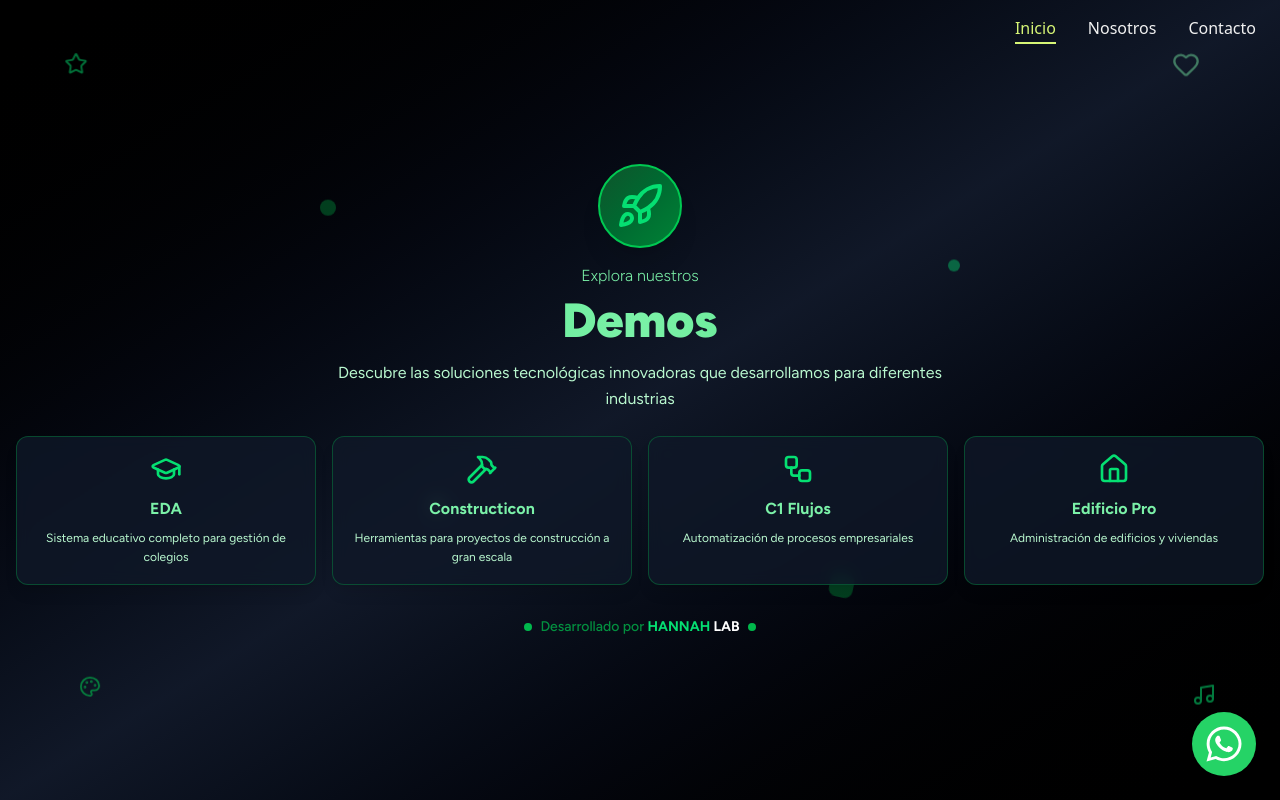
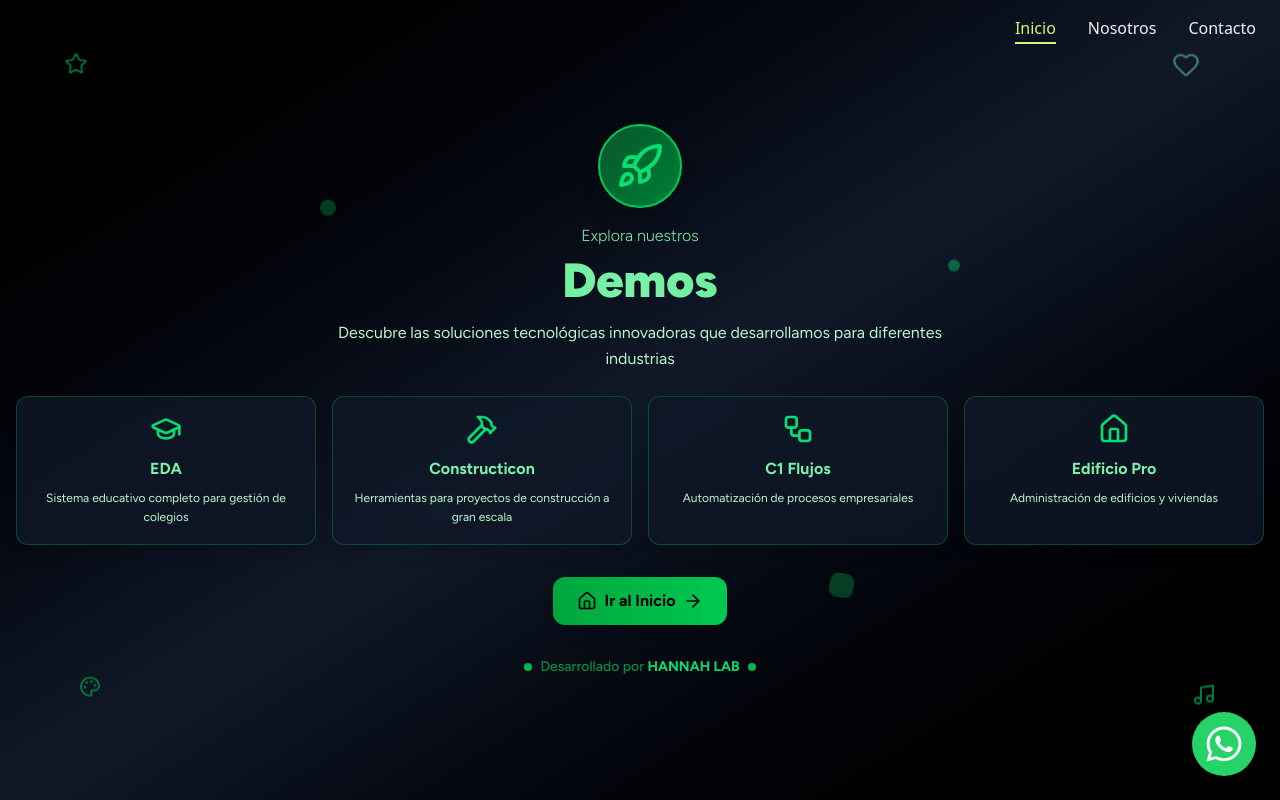
Before and after one commit to Hannalab-pe/Hannah-Web, a Next.js app: page /demos in a window 1280 px wide. Shown: the top 800 px of the page. Built offline with nearby package versions, Linux system fonts and the light colour scheme.

Commit message:
se agrego boton para ir al inicio

```diff
--- a/src/app/demos/page.tsx
+++ b/src/app/demos/page.tsx
@@ -141,6 +141,20 @@ export default function DemosPage() {
             </div>
           </div>
 
+          {/* Botón Ir al Inicio */}
+          <div className={`flex justify-center mt-8 mb-6 transition-all duration-1500 ${
+            isVisible ? 'opacity-100 translate-y-0' : 'opacity-0 translate-y-10'
+          }`} style={{ animationDelay: '0.5s' }}>
+            <a
+              href="/inicio"
+              className="inline-flex items-center gap-2 px-6 py-3 bg-gradient-to-r from-green-600 to-green-500 text-black font-bold rounded-xl hover:from-green-500 hover:to-green-400 transition-all duration-300 transform hover:scale-105 shadow-lg hover:shadow-green-500/30"
+            >
+              <Home className="w-5 h-5" />
+              Ir al Inicio
+              <ArrowRight className="w-5 h-5" />
+            </a>
+          </div>
+
           {/* Hannalab Branding */}
           <div className={`flex justify-center items-center mt-8 transition-all duration-1600 ${
             isVisible ? 'opacity-100 translate-y-0' : 'opacity-0 translate-y-10'
@@ -148,7 +162,7 @@ export default function DemosPage() {
             <div className="flex items-center gap-2 text-green-500/70">
               <div className="w-2 h-2 bg-green-500 rounded-full animate-pulse"></div>
               <p className="text-sm font-medium">
-                Desarrollado por <span className="text-green-400 font-bold">HANNAH </span><span className="text-white font-bold">LAB</span>
+                Desarrollado por <span className="text-green-400 font-bold">HANNAH </span><span className="text-green-400 font-bold">LAB</span>
               </p>
               <div className="w-2 h-2 bg-green-500 rounded-full animate-pulse"></div>
             </div>
```
